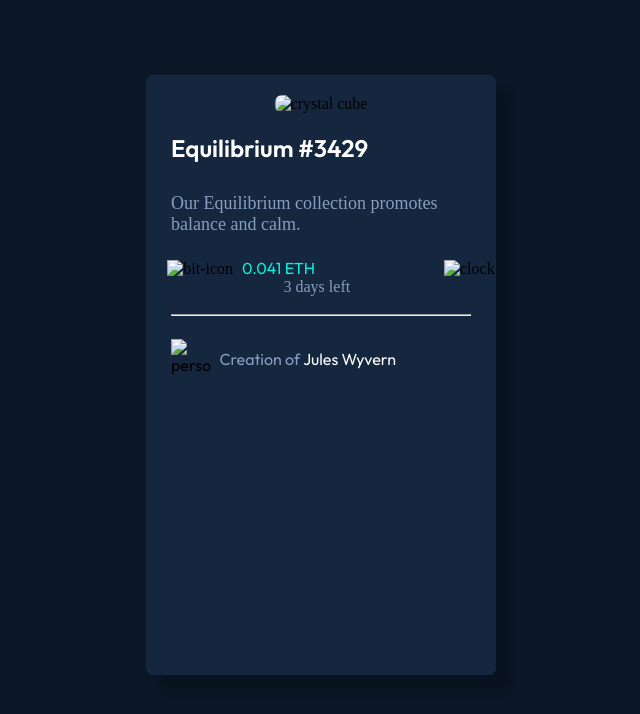
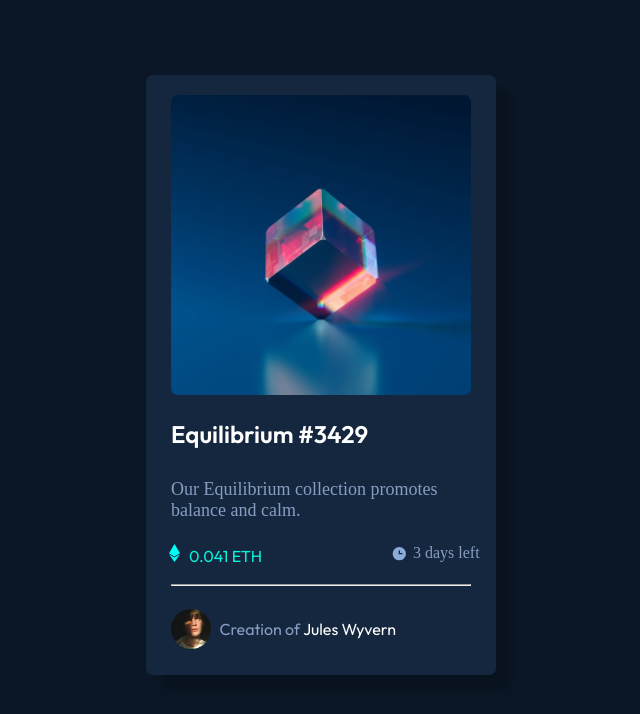
Before and after one commit to Code-Hero91/Card-component, a plain HTML site: page index.html in a window 1280 px wide. Shown: the whole page, without its empty margins (319-959 px from the left). Drawn offline with Linux system fonts and the light colour scheme; the site is published under a folder, as on GitHub Pages, so addresses that start at the root find nothing.

Commit message:
third commit

```diff
--- a/index.html
+++ b/index.html
@@ -10,7 +10,7 @@
   <body>
     <div class="card">
         <div class="Top">
-          <img class="cube" src="/images/image-equilibrium.jpg" alt="crystal cube" height="300px" width="300px"/>
+          <img class="cube" src="images/image-equilibrium.jpg" alt="crystal cube" height="300px" width="300px"/>
         </div>
 
         <div class="Bot">
@@ -19,12 +19,12 @@
 
           <div class="mid">
             <span class="crypto">
-              <img class="icon1" src="/images/icon-ethereum.svg" alt="bit-icon"/>
+              <img class="icon1" src="images/icon-ethereum.svg" alt="bit-icon"/>
               <span class="bit">0.041 ETH</span>
             </span>
 
             <span class="timer">
-              <img class="icon2" src="/images/icon-clock.svg" alt="clock"/>
+              <img class="icon2" src="images/icon-clock.svg" alt="clock"/>
               <span class="text">3 days left</span>
             </span>
           </div>
@@ -32,7 +32,7 @@
           <hr>
 
           <div class="profile">
-            <img class="profile-pic"src="/images/image-avatar.png" alt="person" height="40px" width="40px"/>
+            <img class="profile-pic"src="images/image-avatar.png" alt="person" height="40px" width="40px"/>
             <div class="profile-text">
               <span class="ltext">Creation of </span>
               <span class="name">Jules Wyvern</span>
```
